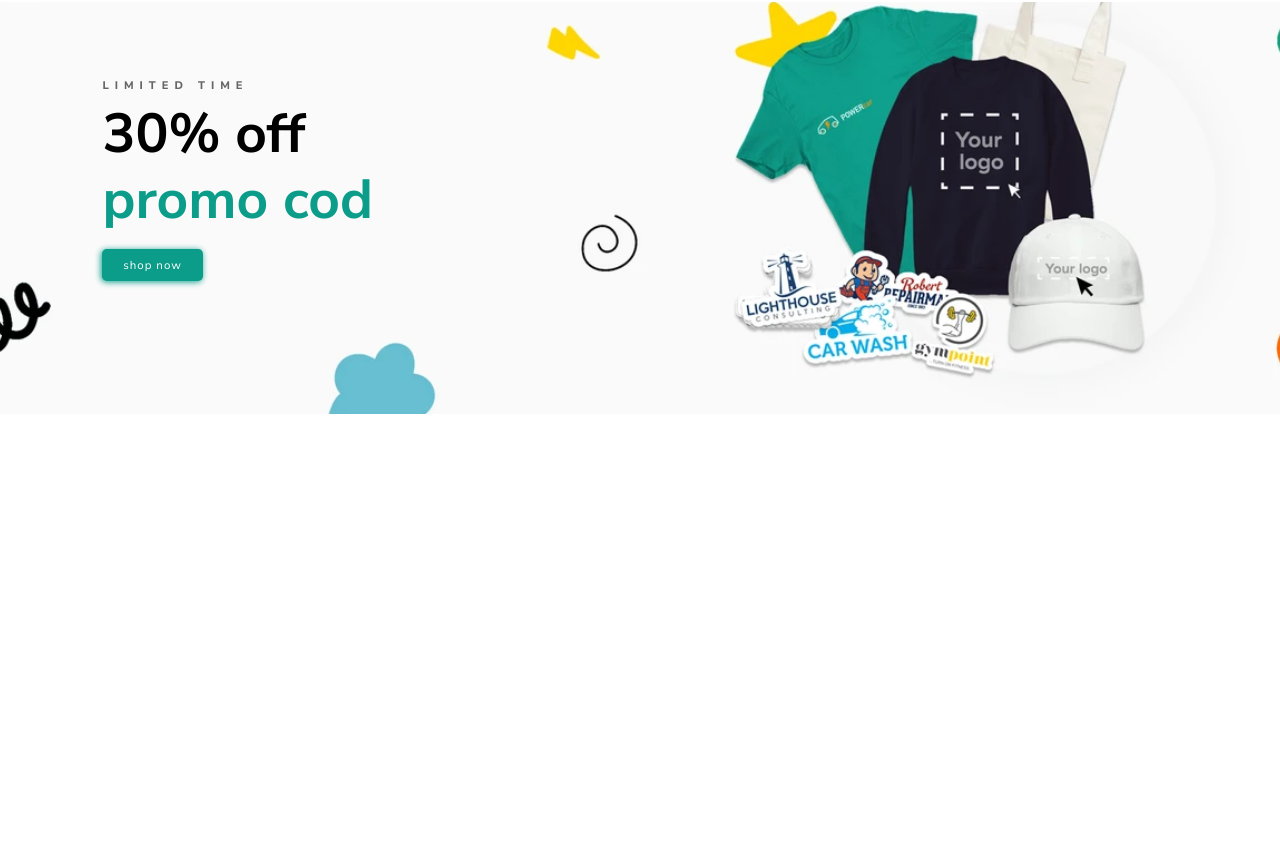
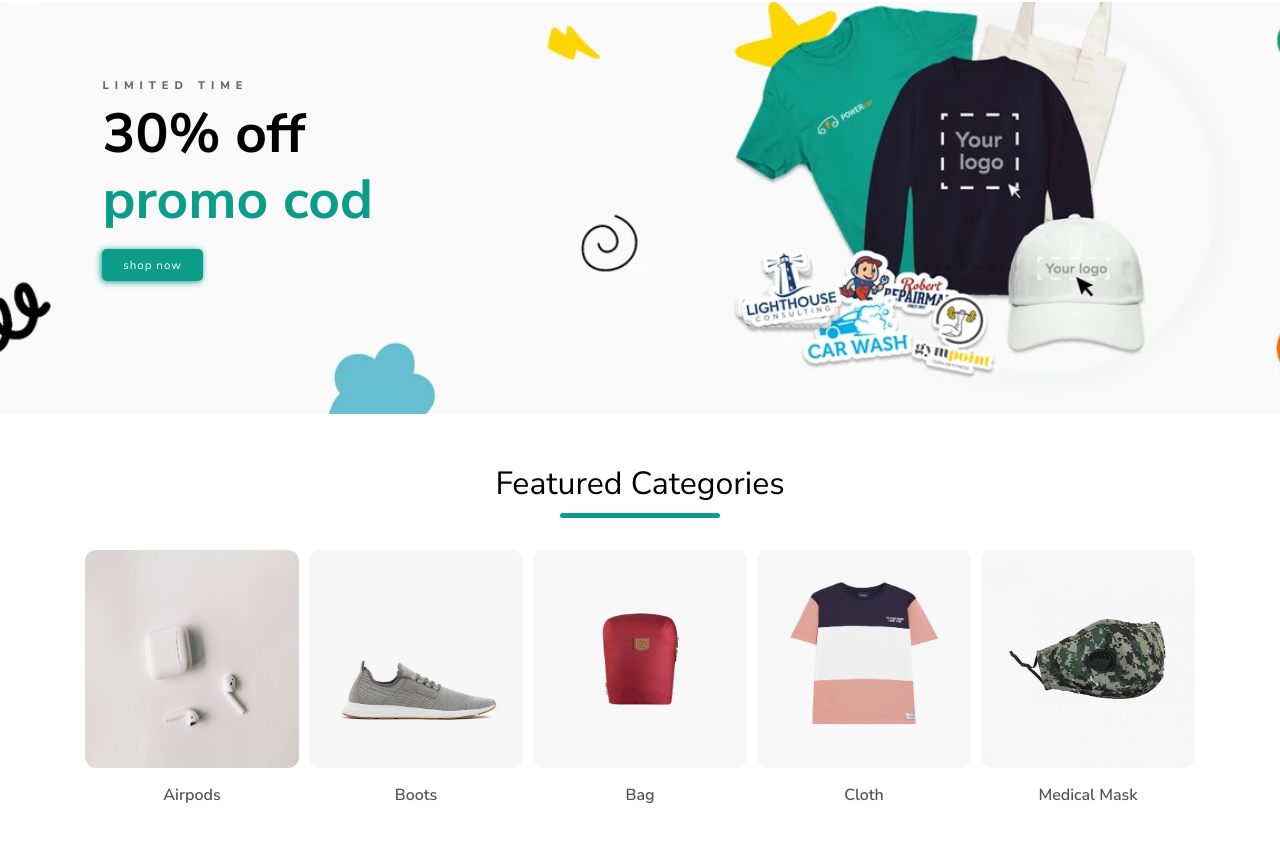
Before and after one commit to IbrahiimKamal/vanilla-js-ecommerce, a website built with Parcel: page src/index.html in a window 1280 px wide. Shown: the part 66-908 px from the top of the page. Before the commit the page ends 800 px from the top, so only its background shows below. Built offline with nearby package versions, Linux system fonts and the light colour scheme.

Commit message:
installed GlideJS and added global title and featured section

```diff
--- a/package.json
+++ b/package.json
@@ -33,6 +33,7 @@
   },
   "dependencies": {
     "@babel/runtime": "^7.12.5",
+    "@glidejs/glide": "^3.4.1",
     "aos": "^3.0.0-beta.6",
     "bootstrap": "^4.5.3"
   }
--- a/src/assets/js/index.js
+++ b/src/assets/js/index.js
@@ -1,6 +1,7 @@
 // ##### import external libraries
 import AOS from 'aos';
 import 'aos/dist/aos.css';
+import Glide from '@glidejs/glide';
 import 'bootstrap/dist/css/bootstrap-grid.min.css';
 import '@fortawesome/fontawesome-free/css/all.css';
 
@@ -10,5 +11,34 @@ import '../scss/styles.scss';
 // ##### Global Imports #####
 import './shared/toggleNavbar';
 
+import { getElement } from './utiles/getElement';
+
+// select featured section
+const slider = getElement('.featured-category__slider');
+
+// GlideJS Slider
+new Glide(slider, {
+  perView: 5,
+  draggable: true,
+  type: 'carousel',
+  autoplay: '2000',
+  // that width of the window is <=600px.
+  breakpoints: {
+    576: {
+      perView: 2,
+    },
+    // 768: {
+    //   perView: 2,
+    // },
+    992: {
+      perView: 3,
+    },
+
+    1024: {
+      perView: 4,
+    },
+  },
+}).mount();
+
 // init AOS (animation) library
 AOS.init();
--- /dev/null
+++ b/src/assets/scss/base/_helper.scss
@@ -0,0 +1,13 @@
+.same-width {
+  width: 100%;
+  height: 218px;
+  border-radius: 0.7rem;
+
+  @include atSmallestScreen {
+    height: 160px;
+  }
+}
+
+.overflow-hidden {
+  overflow: hidden;
+}
--- /dev/null
+++ b/src/assets/scss/components/_title.scss
@@ -0,0 +1,22 @@
+.title {
+  text-align: center;
+  margin: 0 auto 2rem auto;
+
+  &__heading {
+    display: inline-block;
+    margin-bottom: 0.5rem;
+    font-size: 1.5rem;
+
+    @include atMdScreen {
+      font-size: 2rem;
+    }
+  }
+
+  &__underline {
+    width: 10rem;
+    height: 0.3rem;
+    background-color: $primary-color;
+    margin: 0 auto;
+    border-radius: 2rem;
+  }
+}
--- /dev/null
+++ b/src/assets/scss/pages/home/_featured-category.scss
@@ -0,0 +1,13 @@
+.featured-category {
+  text-align: center;
+  &__text {
+    color: $text-color;
+    font-weight: 600;
+    text-transform: capitalize;
+  }
+
+  &__image {
+    width: 100%;
+    margin-bottom: 1rem;
+  }
+}
--- a/src/assets/scss/styles.scss
+++ b/src/assets/scss/styles.scss
@@ -2,9 +2,14 @@
 @import './base/variables';
 @import './base/mixins';
 @import './base/global';
+@import './base/helper';
 
 // components
 @import './components/social-icons';
 @import './components/btn';
 @import './components/site-header';
 @import './components/banner';
+@import './components/title';
+
+// Home Page Styles
+@import './pages/home/featured-category';
--- a/src/index.html
+++ b/src/index.html
@@ -6,6 +6,11 @@
     <title>Elessi | Home</title>
     <!-- favicon -->
     <link rel="shortcut icon" href="./assets/images/favicon.ico" />
+    <!-- GlideJS -->
+    <link
+      rel="stylesheet"
+      href="../node_modules/@glidejs/glide/dist/css/glide.core.min.css"
+    />
   </head>
   <body>
     <!-- ############### site navbar header ############### -->
@@ -107,7 +112,7 @@
     <!-- ############### End site navbar header ############### -->
 
     <!-- ############### banner section ############### -->
-    <div class="banner">
+    <div class="banner overflow-hidden">
       <div class="banner__hero">
         <h3
           class="banner__subtitle"
@@ -144,6 +149,81 @@
     </div>
     <!-- ############### End banner section ############### -->
 
+    <!-- ############### featured section ############### -->
+    <section class="featured-category py-5 overflow-hidden">
+      <div class="container">
+        <!-- global title -->
+        <div class="row">
+          <div class="title">
+            <span
+              class="title__heading"
+              data-aos="fade-right"
+              data-aos-delay="600"
+              >Featured Categories</span
+            >
+            <div
+              class="title__underline"
+              data-aos="fade-left"
+              data-aos-delay="600"
+            ></div>
+          </div>
+        </div>
+        <!-- End global title -->
+        <div class="glide featured-category__slider">
+          <div data-glide-el="track" class="glide__track">
+            <ul class="glide__slides">
+              <li class="glide__slide featured-category__image-container">
+                <a href="#">
+                  <img
+                    class="featured-category__image same-width"
+                    src="./assets/images/home/featured/t-shirt-1.jpg"
+                  />
+                  <p class="featured-category__text">cloth</p>
+                </a>
+              </li>
+              <li class="glide__slide">
+                <a href="#">
+                  <img
+                    class="featured-category__image same-width"
+                    src="./assets/images/home/featured/mask1.jpg"
+                  />
+                  <p class="featured-category__text">medical mask</p>
+                </a>
+              </li>
+              <li class="glide__slide">
+                <a href="#">
+                  <img
+                    class="featured-category__image same-width"
+                    src="./assets/images/home/featured/airpod.jpeg"
+                  />
+                  <p class="featured-category__text">Airpods</p>
+                </a>
+              </li>
+              <li class="glide__slide">
+                <a href="#">
+                  <img
+                    class="featured-category__image same-width"
+                    src="./assets/images/home/featured/boot.jpg"
+                  />
+                  <p class="featured-category__text">boots</p>
+                </a>
+              </li>
+              <li class="glide__slide">
+                <a href="#">
+                  <img
+                    class="featured-category__image same-width"
+                    src="./assets/images/home/featured/bag13.jpg"
+                  />
+                  <p class="featured-category__text">bag</p>
+                </a>
+              </li>
+            </ul>
+          </div>
+        </div>
+      </div>
+    </section>
+    <!-- ############### End featured section ############### -->
+
     <!-- ############### js file ############### -->
     <!-- ############### js file ############### -->
     <script src="./assets/js/index.js"></script>
```
